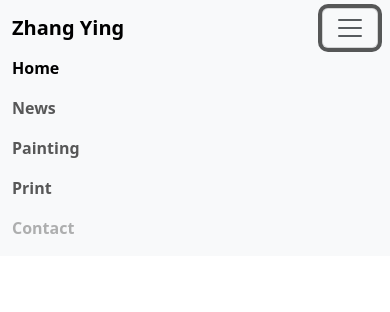
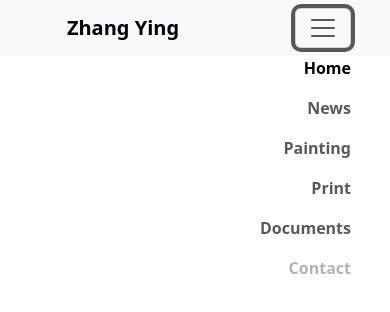
Before and after one commit to camelliazhangying/camelliazhangying.github.io, a plain HTML site: page index.html in a window 390 px wide. Both pictures are taken after a click on the button "Toggle navigation". Drawn offline with nearby package versions, Linux system fonts and the light colour scheme.

Commit message:
Update index.html

```diff
--- a/index.html
+++ b/index.html
@@ -3,21 +3,25 @@
 <head>
     <link href="https://cdn.jsdelivr.net/npm/bootstrap@5.3.0-alpha3/dist/css/bootstrap.min.css" rel="stylesheet" integrity="sha384-KK94CHFLLe+nY2dmCWGMq91rCGa5gtU4mk92HdvYe+M/SXH301p5ILy+dN9+nJOZ" crossorigin="anonymous">
     <script src="https://cdn.jsdelivr.net/npm/bootstrap@5.3.0-alpha3/dist/js/bootstrap.bundle.min.js" integrity="sha384-ENjdO4Dr2bkBIFxQpeoTz1HIcje39Wm4jDKdf19U8gI4ddQ3GYNS7NTKfAdVQSZe" crossorigin="anonymous"></script>
+    <!-- Auto Zoom, Adapt to Phone -->
+    <meta name="viewport" content="width=device-width, initial-scale=1.0, maximum-scale=1.0, minimum-scale=1.0, user-scalable=no">
+
     <title>Zhang Ying</title>
 </head>
 <body>
   <nav class="navbar navbar-expand-lg bg-body-tertiary">
     <div class="container-fluid">
-      <a class="navbar-brand fw-bold" href="#">Zhang Ying</a>
-      <button class="navbar-toggler" type="button" data-bs-toggle="collapse" data-bs-target="#navbarNavAltMarkup" aria-controls="navbarNavAltMarkup" aria-expanded="false" aria-label="Toggle navigation">
+      <a class="navbar-brand fw-semibold" href="#" style="position:relative; left:15%;">Zhang Ying</a>
+      <button class="navbar-toggler" type="button" data-bs-toggle="collapse" data-bs-target="#navbarNavAltMarkup" aria-controls="navbarNavAltMarkup" aria-expanded="false" aria-label="Toggle navigation" style="position: absolute; right: 10%;">
         <span class="navbar-toggler-icon"></span>
       </button>
-      <div class="collapse navbar-collapse" id="navbarNavAltMarkup">
-        <div class="navbar-nav">
-          <a class="nav-link active fw-semibold" aria-current="page" href="#">Home</a>
+      <div class="collapse navbar-collapse" id="navbarNavAltMarkup" >
+        <div class="navbar-nav" style="position: absolute; right: 10%;text-align: right;">
+          <a class="nav-link active fw-semibold" aria-current="page" href="#" >Home</a>
           <a class="nav-link fw-semibold" href="#">News</a>
           <a class="nav-link fw-semibold" href="#">Painting</a>
           <a class="nav-link fw-semibold" href="#">Print</a>
+          <a class="nav-link fw-semibold" href="#">Documents</a>
           <a class="nav-link disabled fw-semibold" href="#">Contact</a>
         </div>
       </div>
```
